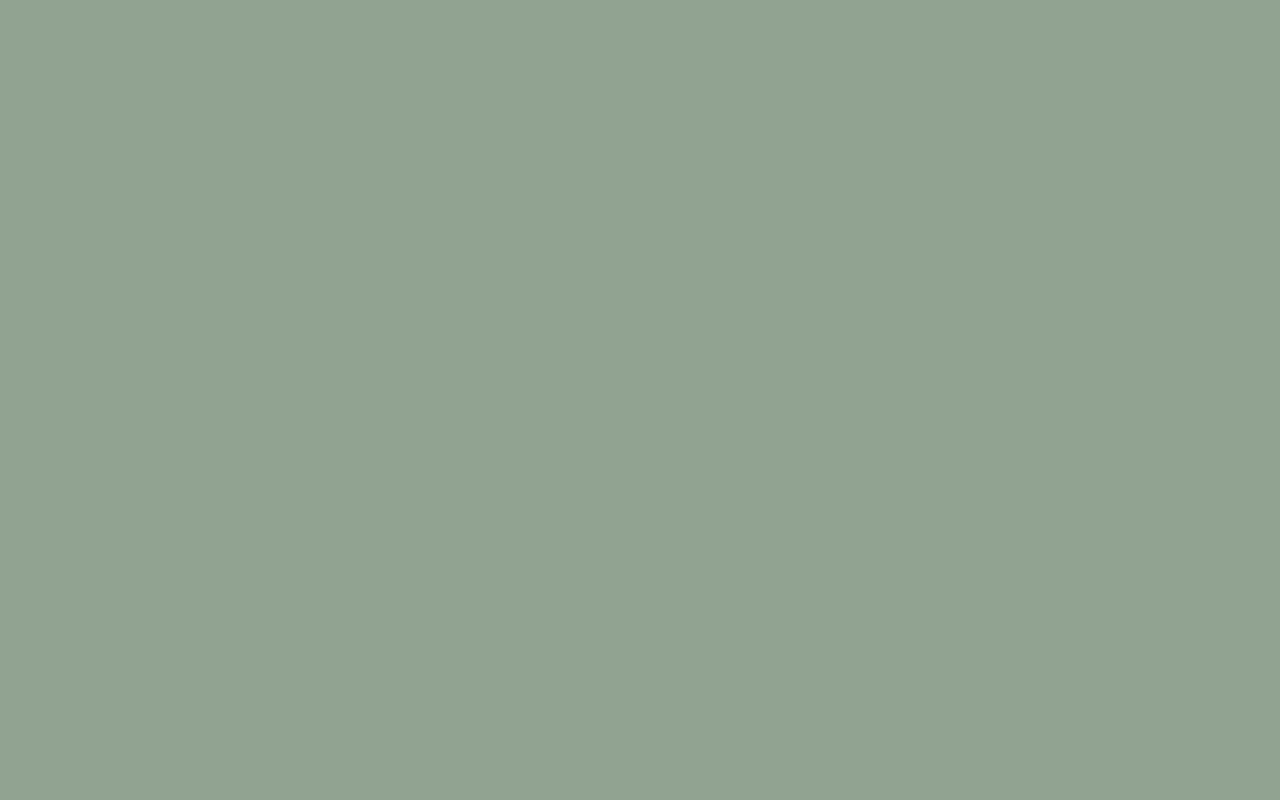
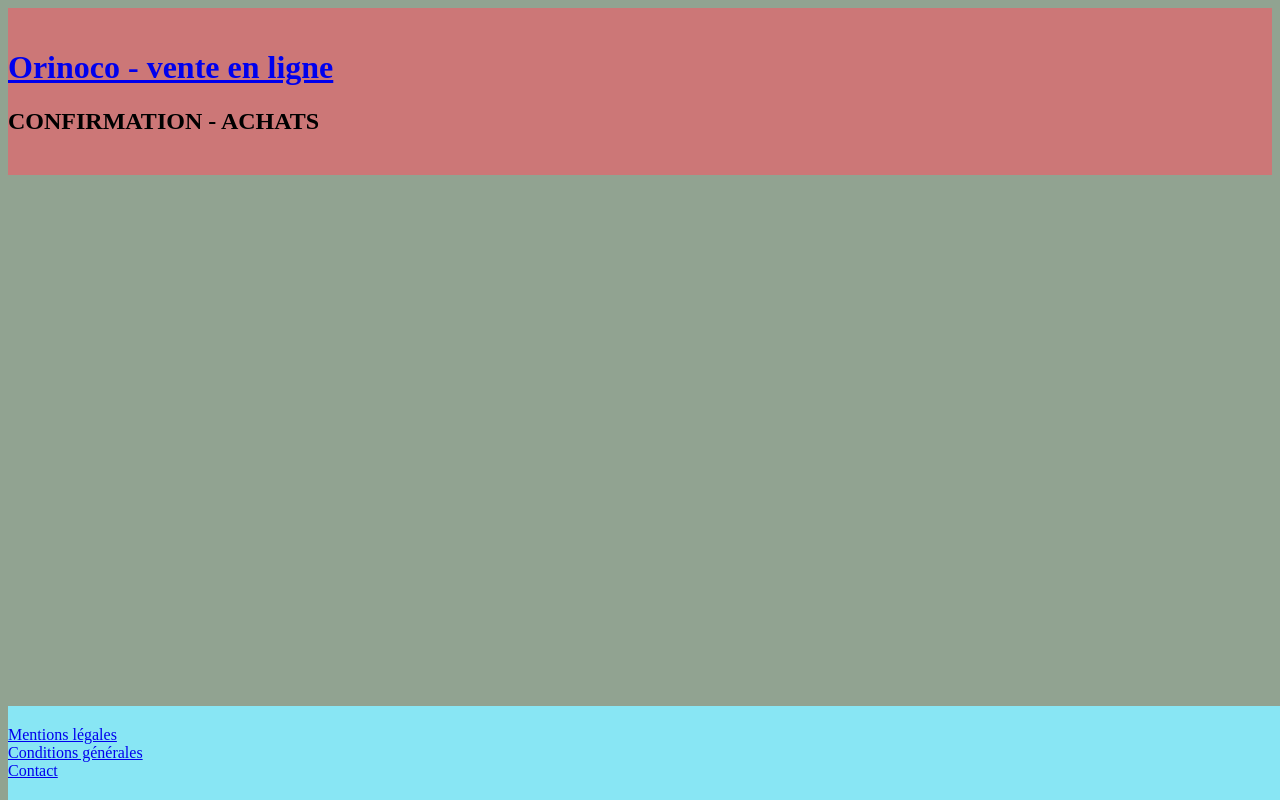
Before and after one commit to ouattaraserge/P5ORINOCO, a website: page confirmation.html in a window 1280 px wide. Drawn offline with Linux system fonts and the light colour scheme; files that its build step writes are made by us from their sources.

Commit message:
modification panier.html, produit.html, style.css

```diff
--- a/confirmation.html
+++ b/confirmation.html
@@ -11,7 +11,29 @@
     <link rel="stylesheet" href="style.css">
 </head>
 <body>
+    <header>
+        <a href="index.html" title="Orinoco">
+            <h1>Orinoco - vente en ligne</h1>
+            </a>
+                <h2>CONFIRMATION - ACHATS</h2>
 
+    </header>
+    <main>
+
+    </main>
+    <footer>
+        <div class="container">
+            <div class="mentions">
+                <a href="#">Mentions légales</a>
+            </div>
+            <div class="conditions">
+                <a href="#">Conditions générales</a>
+            </div>
+            <div class="contact">
+                <a href="#">Contact</a>
+            </div>
+        </div>
+    </footer>
 
     <script src="main.js"></script>
     <script src="confirmation.js"></script>
--- a/style.css
+++ b/style.css
@@ -8,6 +8,19 @@ header {
 body {
     background-color: rgb(145, 163, 145);
 }
+main {
+    background-color: aquamarine;
+    margin-top: 50px;
+}
+footer {
+    background-color: #88E6F4;
+    padding-top: 20px;
+    padding-bottom: 20px;
+    margin-top: 50px;
+    position: fixed;
+    width: 100%;
+    bottom: 0px;
+}
 img {
     width: 200px;
     height: 200px;
```
Also changed, not shown: panier.html (+22 -0 lines), produit.html (+17 -1 lines).
